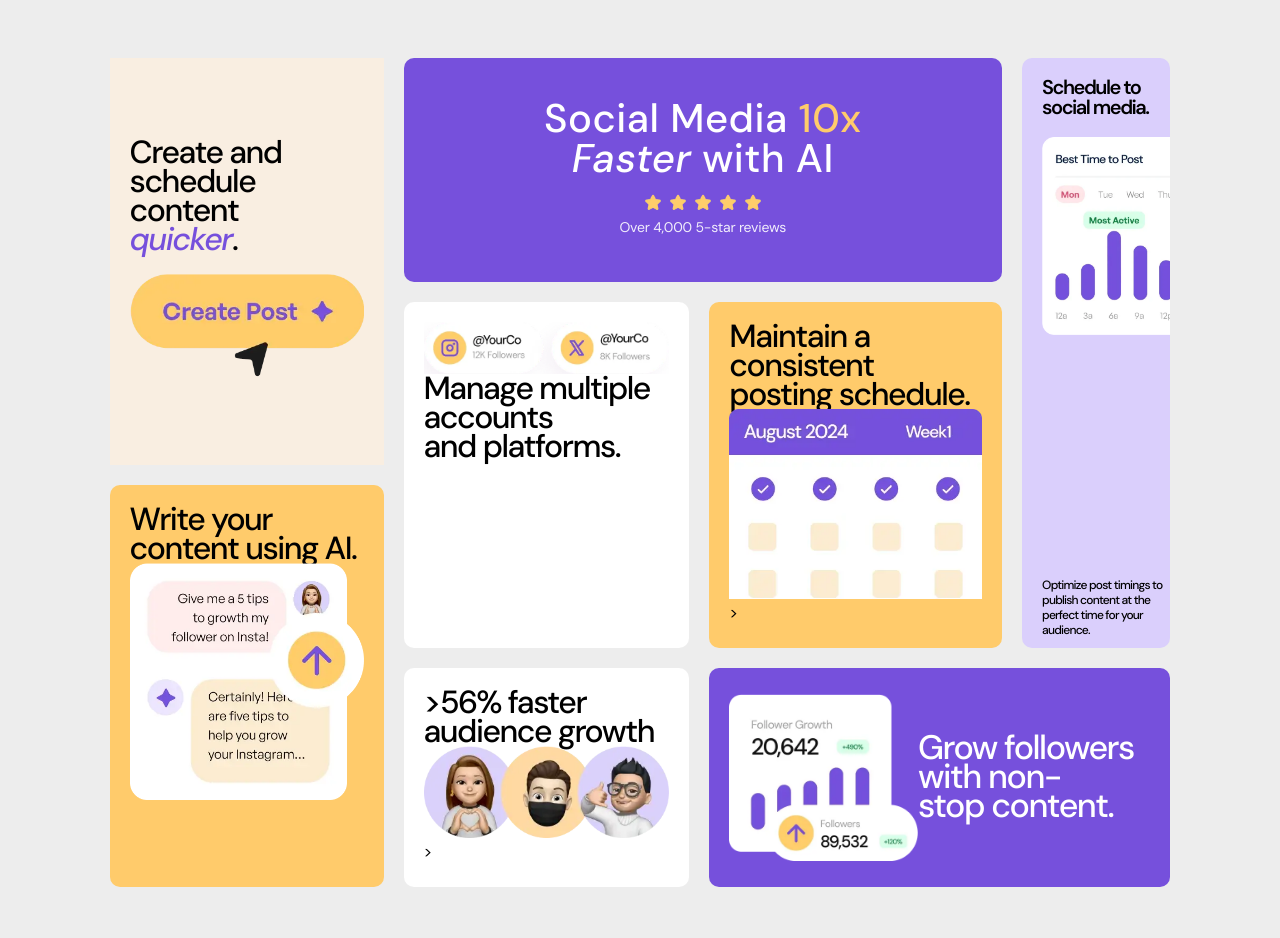
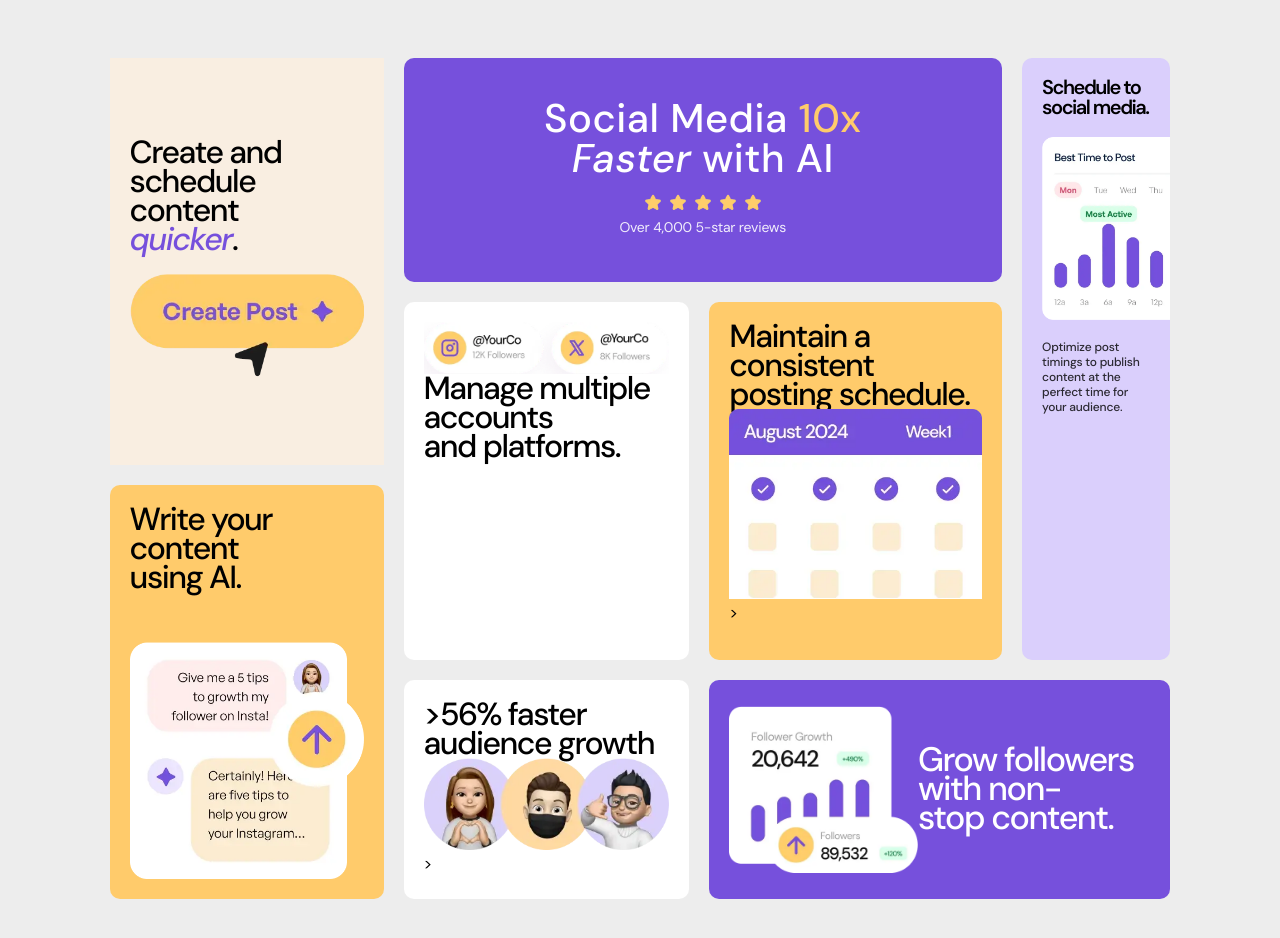
Before and after one commit to Aylaataydir/Bento_Grid_Main, a plain HTML site: page index.html in a window 1280 px wide. Drawn offline with Linux system fonts and the light colour scheme.

Commit message:
`Refactor index.html and style.css: added line break in h1, added class to image, updated styles for .schedule and .write classes`

```diff
--- a/index.html
+++ b/index.html
@@ -44,13 +44,13 @@
     </div>
     <div class="write box">
 
-      <h1> Write your content using AI.</h1>
+      <h1> Write your content <br>using AI.</h1>
       <img src="assets/images/illustration-ai-content.webp" alt="">
 
     </div>
     <div class="manage box">
 
-      <img src="assets/images/illustration-multiple-platforms.webp" alt="">
+      <img src="assets/images/illustration-multiple-platforms.webp" class="manage-img" alt="">
       <h1>Manage multiple accounts and platforms.</h1>
 
     </div>
--- a/style.css
+++ b/style.css
@@ -160,8 +160,8 @@ body{
 .schedule {
     background-color: var(--clr-Purple100);
     grid-area: schedule;
-    position: relative;
     overflow: hidden;
+
 
 }
 
@@ -169,30 +169,38 @@ body{
   font-size: 1.25rem;
   line-height: 1.2rem;
   font-weight:  600;
-  margin-bottom: 20px
+
 }
 
 .schedule-img {
- position: absolute;
+ position: relative;
  max-width: none !important;
- width: 150%;
+ width: 190%;
+ margin: 20px auto;
 }
 
 .schedule p {
   font-size: .75rem;
   font-weight: 500;
-  letter-spacing: 5px;
-  position: absolute;
-  bottom: 10px;
+  letter-spacing: -0.2px !important;
   letter-spacing: -0.8px;
   line-height: 15px;
-
+  opacity: 0.8;
 }
 
 .write{
     background-color: var(--clr-Yellow500);
     grid-area: write;
+    display: flex;
+    flex-direction: column;
+    gap: 50px;
+
 }
+
+.manage-img {
+
+}
+
 
 .manage{
     background-color: var(--clr-White);
```
